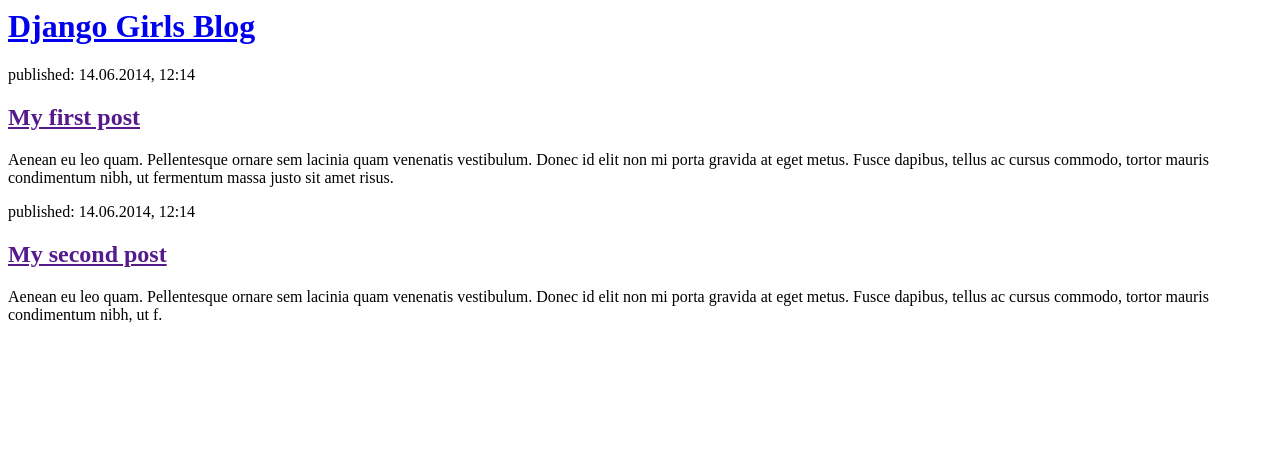
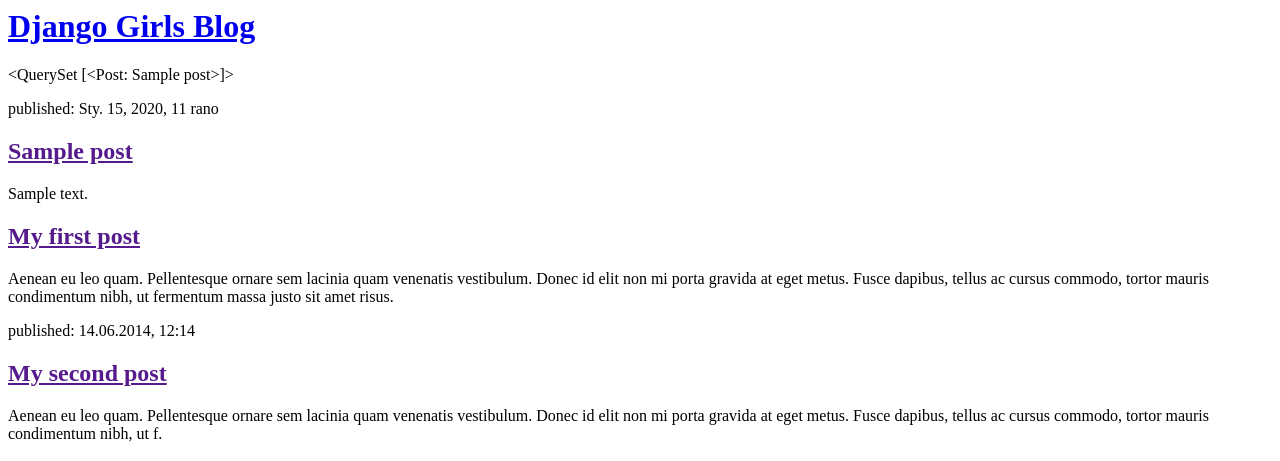
Before and after one commit to marcin86junior/Marcin-blog, a Django app: page / in a window 1280 px wide. Shown: the top 461 px of the page. Run offline with Django 3.2, Linux system fonts and the light colour scheme; tables that the repository leaves empty hold one stand-in row (values such as "Sample post").

Commit message:
Dodanie do post.html - querrysetow

```diff
--- a/strona/blog/templates/blog/post_list.html
+++ b/strona/blog/templates/blog/post_list.html
@@ -5,10 +5,20 @@
     <body>
         <div>
             <h1><a href="/">Django Girls Blog</a></h1>
+
+	    {{ posts }} </p>
+
+  {% for post in posts %}
+    <div>
+        <p>published: {{ post.published_date }}</p>
+        <h2><a href="">{{ post.title }}</a></h2>
+        <p>{{ post.text|linebreaksbr }}</p>
+    </div>
+  {% endfor %}
+
         </div>
 
         <div>
-            <p>published: 14.06.2014, 12:14</p>
             <h2><a href="">My first post</a></h2>
             <p>Aenean eu leo quam. Pellentesque ornare sem lacinia quam venenatis vestibulum. Donec id elit non mi porta gravida at eget metus. Fusce dapibus, tellus ac cursus commodo, tortor mauris condimentum nibh, ut fermentum massa justo sit amet risus.</p>
         </div>
@@ -19,4 +29,5 @@
             <p>Aenean eu leo quam. Pellentesque ornare sem lacinia quam venenatis vestibulum. Donec id elit non mi porta gravida at eget metus. Fusce dapibus, tellus ac cursus commodo, tortor mauris condimentum nibh, ut f.</p>
         </div>
     </body>
+
 </html>
--- a/strona/blog/views.py
+++ b/strona/blog/views.py
@@ -1,4 +1,7 @@
 from django.shortcuts import render
+from django.utils import timezone
+from .models import Post
 
 def post_list(request):
-    return render(request, 'blog/post_list.html', {})
+    posts = Post.objects.filter(published_date__lte=timezone.now()).order_by('published_date')
+    return render(request, 'blog/post_list.html', {'posts': posts})
--- a/strona/strona/powtorka.py
+++ /dev/null
@@ -1,3 +0,0 @@
-5+5
-print('hej i co teraz')
-print('wersja 4')
```
